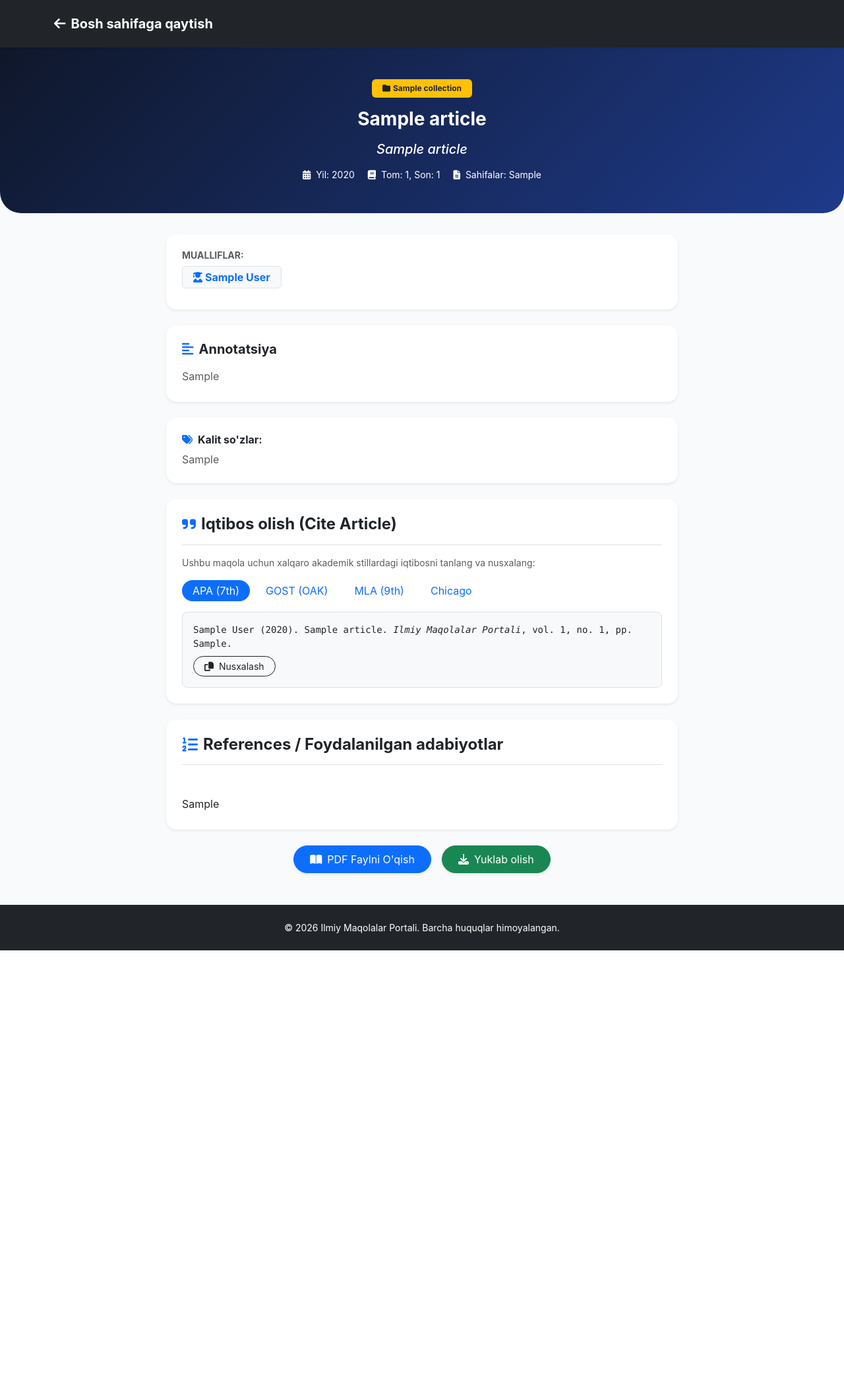
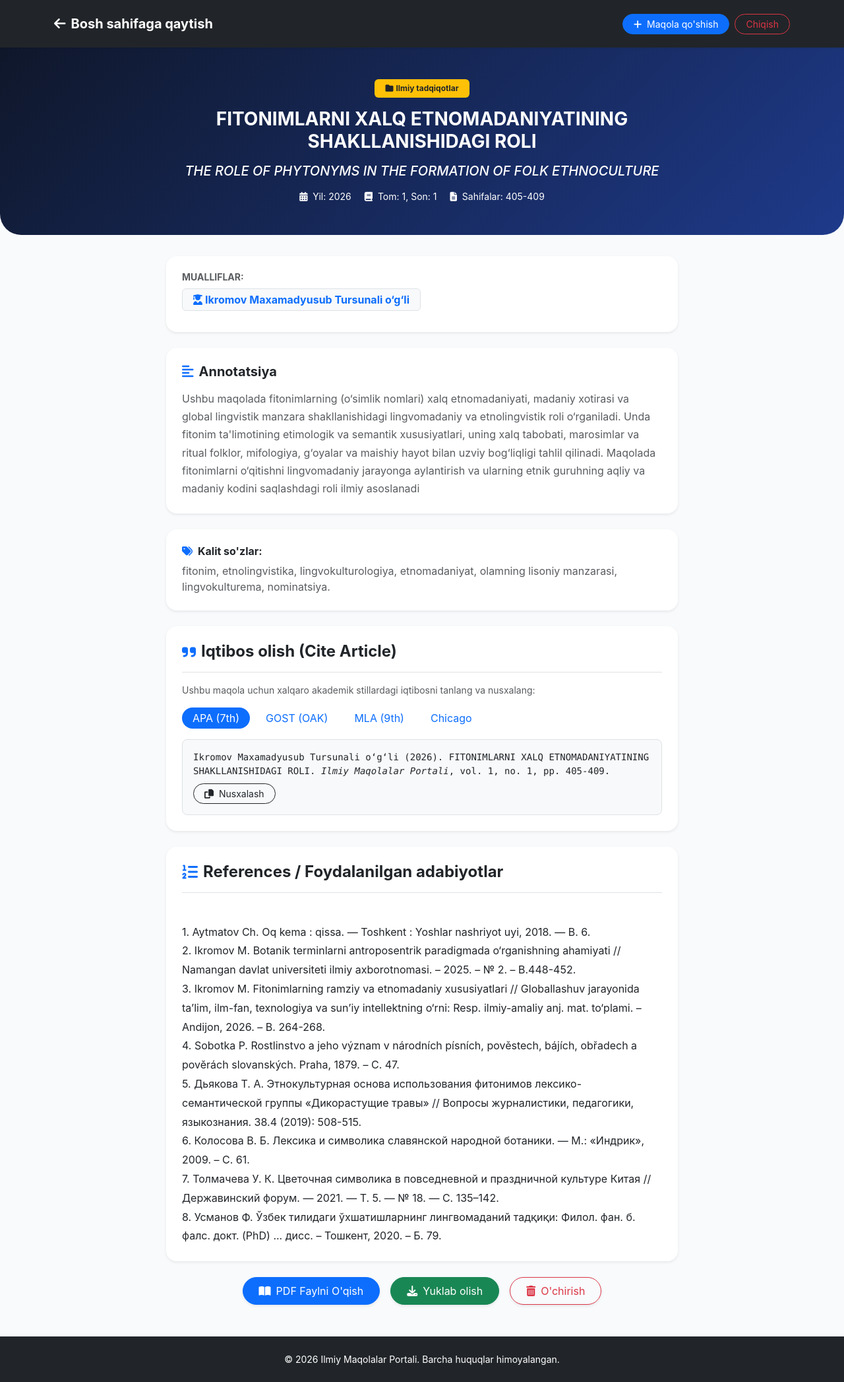
Before and after one commit to Muhammadyusuf95/scientific-article, a Flask app: page /article/1 in a window 1280 px wide. Shown: the whole page at 66% size. Before the commit the page ends 1440 px from the top, so only its background shows below. Run offline with Flask 3, Linux system fonts and the light colour scheme; tables that the repository leaves empty hold one stand-in row (values such as "Sample post"); some libraries are stand-ins or nearby versions.

Commit message:
Update article.html

```diff
--- a/templates/article.html
+++ b/templates/article.html
@@ -3,20 +3,23 @@
 <head>
     <meta charset="UTF-8">
     <meta name="viewport" content="width=device-width, initial-scale=1.0">
-    <title>{{ article.title_uz }} - Ilmiy Portali</title>
+    <title>FITONIMLARNI XALQ ETNOMADANIYATINING SHAKLLANISHIDAGI ROLI - Ilmiy Portali</title>
     <link href="https://cdn.jsdelivr.net/npm/bootstrap@5.3.0/dist/css/bootstrap.min.css" rel="stylesheet">
     <link rel="stylesheet" href="https://cdnjs.cloudflare.com/ajax/libs/font-awesome/6.4.0/css/all.min.css">
 
     <!-- Google Scholar uchun Meta Ma'lumotlar -->
-    <meta name="citation_title" content="{{ article.title_uz }}">
-    {% for author in article.authors %}
-    <meta name="citation_author" content="{{ author.full_name }}">
-    {% endfor %}
-    <meta name="citation_publication_date" content="{{ article.year }}">
-    <meta name="citation_pdf_url" content="{{ article.pdf_filename }}">
-    {% if article.references %}
-    <meta name="citation_references" content="{{ article.references }}">
-    {% endif %}
+    <meta name="citation_title" content="FITONIMLARNI XALQ ETNOMADANIYATINING SHAKLLANISHIDAGI ROLI">
+    <meta name="citation_author" content="Ikromov Maxamadyusub Tursunali o‘g‘li">
+    <meta name="citation_publication_date" content="2026">
+    <meta name="citation_pdf_url" content="https://storage.googleapis.com/scientific-article-22107.firebasestorage.app/articles/1793968553_QDU.pdf">
+    <meta name="citation_references" content="1. Aytmatov Ch. Oq kema : qissa. — Toshkent : Yoshlar nashriyot uyi, 2018. — B. 6.
+2. Ikromov M. Botanik terminlarni antroposentrik paradigmada o‘rganishning ahamiyati // Namangan davlat universiteti ilmiy axborotnomasi. – 2025. – № 2. – B.448-452.
+3. Ikromov M. Fitonimlarning ramziy va etnomadaniy xususiyatlari // Globallashuv jarayonida ta’lim, ilm-fan, texnologiya va sun’iy intellektning o‘rni: Resp. ilmiy-amaliy anj. mat. to‘plami. – Andijon, 2026. – B. 264-268.
+4. Sobotka P. Rostlinstvo a jeho význam v národních písních, pověstech, bájích, obřadech a povĕrách slovanských. Praha, 1879. – C. 47.
+5. Дьякова Т. А. Этнокультурная основа использования фитонимов... // Вопросы журналистики, педагогики, языкознания. 38.4 (2019): 508-515.
+6. Колосова В. Б. Лексика и символика славянской народной ботаники. — М.: «Индрик», 2009. – С. 61.
+7. Толмачева У. К. Цветочная символика в повседневной и праздничной культуре Китая // Державинский форум. — 2021. — Т. 5. — № 18. — С. 135–142.
+8. Усманов Ф. Ўзбек тилидаги ўхшатишларнинг лингвомаданий тадқиқи: Филол. фан. б. фалс. докт. (PhD) ... дисс. – Тошкент, 2020. – Б. 79.">
 
     <style>
         body { background-color: #f8fafc; font-family: 'Inter', system-ui, sans-serif; color: #334155; }
@@ -29,10 +32,8 @@
         <div class="container">
             <a class="navbar-brand fw-bold" href="/"><i class="fas fa-arrow-left me-2"></i>Bosh sahifaga qaytish</a>
             <div class="ms-auto d-flex gap-2">
-                {% if session.get('is_admin') %}
-                    <a href="{{ url_for('add_article') }}" class="btn btn-primary btn-sm rounded-pill px-3"><i class="fas fa-plus me-1"></i> Maqola qo'shish</a>
-                    <a href="{{ url_for('admin_logout') }}" class="btn btn-outline-danger btn-sm rounded-pill px-3">Chiqish</a>
-                {% endif %}
+                <a href="/admin/add" class="btn btn-primary btn-sm rounded-pill px-3"><i class="fas fa-plus me-1"></i> Maqola qo'shish</a>
+                <a href="/admin/logout" class="btn btn-outline-danger btn-sm rounded-pill px-3">Chiqish</a>
             </div>
         </div>
     </nav>
@@ -40,21 +41,15 @@
     <!-- Maqola Sarlavhasi va Asosiy Ma'lumotlar -->
     <div class="article-hero text-center">
         <div class="container" style="max-width: 800px;">
-            {% if article.collection %}
-            <a href="/collection/{{ article.collection.id }}" class="badge bg-warning text-dark text-decoration-none mb-3 px-3 py-2">
-                <i class="fas fa-folder me-1"></i>{{ article.collection.name }}
+            <a href="/collection/1" class="badge bg-warning text-dark text-decoration-none mb-3 px-3 py-2">
+                <i class="fas fa-folder me-1"></i>Ilmiy tadqiqotlar
             </a>
-            {% endif %}
-            <h1 class="fw-bold mb-3 fs-3">{{ article.title_uz }}</h1>
-            {% if article.title_en %}
-            <h5 class="text-slate-300 fst-italic mb-3">{{ article.title_en }}</h5>
-            {% endif %}
+            <h1 class="fw-bold mb-3 fs-3">FITONIMLARNI XALQ ETNOMADANIYATINING SHAKLLANISHIDAGI ROLI</h1>
+            <h5 class="text-slate-300 fst-italic mb-3">THE ROLE OF PHYTONYMS IN THE FORMATION OF FOLK ETHNOCULTURE</h5>
             <div class="text-slate-300 small">
-                <span class="me-3"><i class="fas fa-calendar-alt me-1"></i> Yil: {{ article.year }}</span>
-                <span class="me-3"><i class="fas fa-book me-1"></i> Tom: {{ article.volume }}, Son: {{ article.issue }}</span>
-                {% if article.pages %}
-                <span><i class="fas fa-file-alt me-1"></i> Sahifalar: {{ article.pages }}</span>
-                {% endif %}
+                <span class="me-3"><i class="fas fa-calendar-alt me-1"></i> Yil: 2026</span>
+                <span class="me-3"><i class="fas fa-book me-1"></i> Tom: 1, Son: 1</span>
+                <span><i class="fas fa-file-alt me-1"></i> Sahifalar: 405-409</span>
             </div>
         </div>
     </div>
@@ -65,29 +60,23 @@
         <div class="card border-0 shadow-sm p-4 rounded-4 mb-4 bg-white">
             <h6 class="text-muted text-uppercase small fw-bold mb-2">Mualliflar:</h6>
             <div class="fw-semibold text-dark">
-                {% for author in article.authors %}
-                    <span class="badge bg-light text-primary border px-3 py-2 me-2 mb-2 fs-6">
-                        <i class="fas fa-user-graduate me-1"></i>{{ author.full_name }}
-                    </span>
-                {% endfor %}
+                <span class="badge bg-light text-primary border px-3 py-2 me-2 mb-2 fs-6">
+                    <i class="fas fa-user-graduate me-1"></i>Ikromov Maxamadyusub Tursunali o‘g‘li
+                </span>
             </div>
         </div>
 
         <!-- Annotatsiya (Abstract) -->
-        {% if article.abstract_uz %}
         <div class="card border-0 shadow-sm p-4 rounded-4 mb-4 bg-white">
             <h5 class="fw-bold text-dark mb-3"><i class="fas fa-align-left text-primary me-2"></i>Annotatsiya</h5>
-            <p class="text-muted mb-0" style="line-height: 1.7;">{{ article.abstract_uz }}</p>
+            <p class="text-muted mb-0" style="line-height: 1.7;">Ushbu maqolada fitonimlarning (o‘simlik nomlari) xalq etnomadaniyati, madaniy xotirasi va global lingvistik manzara shakllanishidagi lingvomadaniy va etnolingvistik roli o‘rganiladi. Unda fitonim ta'limotining etimologik va semantik xususiyatlari, uning xalq tabobati, marosimlar va ritual folklor, mifologiya, g‘oyalar va maishiy hayot bilan uzviy bog‘liqligi tahlil qilinadi. Maqolada fitonimlarni o‘qitishni lingvomadaniy jarayonga aylantirish va ularning etnik guruhning aqliy va madaniy kodini saqlashdagi roli ilmiy asoslanadi</p>
         </div>
-        {% endif %}
 
         <!-- Kalit so'zlar -->
-        {% if article.keywords_uz %}
         <div class="card border-0 shadow-sm p-4 rounded-4 mb-4 bg-white">
             <h6 class="fw-bold text-dark mb-2"><i class="fas fa-tags text-primary me-2"></i>Kalit so'zlar:</h6>
-            <p class="text-muted mb-0">{{ article.keywords_uz }}</p>
+            <p class="text-muted mb-0">fitonim, etnolingvistika, lingvokulturologiya, etnomadaniyat, olamning lisoniy manzarasi, lingvokulturema, nominatsiya.</p>
         </div>
-        {% endif %}
 
         <!-- Iqtibos olish (Citation Generator) bo'limi -->
         <div class="card border-0 shadow-sm p-4 rounded-4 mb-4 bg-white">
@@ -120,7 +109,7 @@
                 <!-- APA Stili -->
                 <div class="tab-pane fade show active" id="apa-content" role="tabpanel">
                     <p class="mb-2 font-monospace small text-dark" id="text-apa">
-                        {% for author in article.authors %}{{ author.full_name }}{% if not loop.last %}, {% endif %}{% endfor %} ({{ article.year }}). {{ article.title_uz }}. <em>Ilmiy Maqolalar Portali</em>, vol. {{ article.volume }}, no. {{ article.issue }}, pp. {{ article.pages or '1-10' }}.
+                        Ikromov Maxamadyusub Tursunali o‘g‘li (2026). FITONIMLARNI XALQ ETNOMADANIYATINING SHAKLLANISHIDAGI ROLI. <em>Ilmiy Maqolalar Portali</em>, vol. 1, no. 1, pp. 405-409.
                     </p>
                     <button onclick="copyCitation('text-apa')" class="btn btn-sm btn-outline-dark rounded-pill px-3">
                         <i class="fas fa-copy me-1"></i> Nusxalash
@@ -130,7 +119,7 @@
                 <!-- GOST Stili -->
                 <div class="tab-pane fade" id="gost-content" role="tabpanel">
                     <p class="mb-2 font-monospace small text-dark" id="text-gost">
-                        {% for author in article.authors %}{{ author.full_name }}{% if not loop.last %}, {% endif %}{% endfor %} {{ article.title_uz }} // Ilmiy Maqolalar Portali. – {{ article.year }}. – T. {{ article.volume }}, № {{ article.issue }}. – B. {{ article.pages or '1-10' }}.
+                        Ikromov Maxamadyusub Tursunali o‘g‘li FITONIMLARNI XALQ ETNOMADANIYATINING SHAKLLANISHIDAGI ROLI // Ilmiy Maqolalar Portali. – 2026. – T. 1, № 1. – B. 405-409.
                     </p>
                     <button onclick="copyCitation('text-gost')" class="btn btn-sm btn-outline-dark rounded-pill px-3">
                         <i class="fas fa-copy me-1"></i> Nusxalash
@@ -140,7 +129,7 @@
                 <!-- MLA Stili -->
                 <div class="tab-pane fade" id="mla-content" role="tabpanel">
                     <p class="mb-2 font-monospace small text-dark" id="text-mla">
-                        {% for author in article.authors %}{{ author.full_name }}{% if not loop.last %}, {% endif %}{% endfor %} "{{ article.title_uz }}." <em>Ilmiy Maqolalar Portali</em>, vol. {{ article.volume }}, no. {{ article.issue }}, {{ article.year }}, pp. {{ article.pages or '1-10' }}.
+                        Ikromov Maxamadyusub Tursunali o‘g‘li "FITONIMLARNI XALQ ETNOMADANIYATINING SHAKLLANISHIDAGI ROLI." <em>Ilmiy Maqolalar Portali</em>, vol. 1, no. 1, 2026, pp. 405-409.
                     </p>
                     <button onclick="copyCitation('text-mla')" class="btn btn-sm btn-outline-dark rounded-pill px-3">
                         <i class="fas fa-copy me-1"></i> Nusxalash
@@ -150,7 +139,7 @@
                 <!-- Chicago Stili -->
                 <div class="tab-pane fade" id="chicago-content" role="tabpanel">
                     <p class="mb-2 font-monospace small text-dark" id="text-chicago">
-                        {% for author in article.authors %}{{ author.full_name }}{% if not loop.last %}, {% endif %}{% endfor %} "{{ article.title_uz }}." <em>Ilmiy Maqolalar Portali</em> {{ article.volume }}, no. {{ article.issue }} ({{ article.year }}): {{ article.pages or '1-10' }}.
+                        Ikromov Maxamadyusub Tursunali o‘g‘li "FITONIMLARNI XALQ ETNOMADANIYATINING SHAKLLANISHIDAGI ROLI." <em>Ilmiy Maqolalar Portali</em> 1, no. 1 (2026): 405-409.
                     </p>
                     <button onclick="copyCitation('text-chicago')" class="btn btn-sm btn-outline-dark rounded-pill px-3">
                         <i class="fas fa-copy me-1"></i> Nusxalash
@@ -161,34 +150,37 @@
         </div>
 
         <!-- Bibliografik manbalar (References) - Google Scholar Standartiga mos -->
-        {% if article.references %}
         <div class="card border-0 shadow-sm p-4 rounded-4 mb-4 bg-white">
             <div class="d-flex align-items-center mb-3 border-bottom pb-3">
                 <i class="fas fa-list-ol text-primary fs-4 me-2"></i>
                 <h4 class="fw-bold text-dark m-0">References / Foydalanilgan adabiyotlar</h4>
             </div>
             <div class="text-dark references-content" style="white-space: pre-line; line-height: 1.8; font-size: 1rem; color: #1e293b;">
-                {{ article.references }}
+1. Aytmatov Ch. Oq kema : qissa. — Toshkent : Yoshlar nashriyot uyi, 2018. — B. 6.
+2. Ikromov M. Botanik terminlarni antroposentrik paradigmada o‘rganishning ahamiyati // Namangan davlat universiteti ilmiy axborotnomasi. – 2025. – № 2. – B.448-452.
+3. Ikromov M. Fitonimlarning ramziy va etnomadaniy xususiyatlari // Globallashuv jarayonida ta’lim, ilm-fan, texnologiya va sun’iy intellektning o‘rni: Resp. ilmiy-amaliy anj. mat. to‘plami. – Andijon, 2026. – B. 264-268.
+4. Sobotka P. Rostlinstvo a jeho význam v národních písních, pověstech, bájích, obřadech a povĕrách slovanských. Praha, 1879. – C. 47.
+5. Дьякова Т. А. Этнокультурная основа использования фитонимов лексико- семантической группы «Дикорастущие травы» // Вопросы журналистики, педагогики, языкознания. 38.4 (2019): 508-515.
+6. Колосова В. Б. Лексика и символика славянской народной ботаники. — М.: «Индрик», 2009. – С. 61.
+7. Толмачева У. К. Цветочная символика в повседневной и праздничной культуре Китая // Державинский форум. — 2021. — Т. 5. — № 18. — С. 135–142.
+8. Усманов Ф. Ўзбек тилидаги ўхшатишларнинг лингвомаданий тадқиқи: Филол. фан. б. фалс. докт. (PhD) ... дисс. – Тошкент, 2020. – Б. 79.
             </div>
         </div>
-        {% endif %}
 
         <!-- Tugmalar: O'qish va Yuklab olish -->
         <div class="d-flex gap-3 justify-content-center mt-4">
-            <a href="{{ article.pdf_filename }}" class="btn btn-primary px-4 py-2 rounded-pill shadow-sm" target="_blank">
+            <a href="https://storage.googleapis.com/scientific-article-22107.firebasestorage.app/articles/1793968553_QDU.pdf" class="btn btn-primary px-4 py-2 rounded-pill shadow-sm" target="_blank">
                 <i class="fas fa-book-open me-2"></i>PDF Faylni O'qish
             </a>
-            <a href="/download/{{ article.id }}" class="btn btn-success px-4 py-2 rounded-pill shadow-sm" target="_blank">
+            <a href="/download/3" class="btn btn-success px-4 py-2 rounded-pill shadow-sm" target="_blank">
                 <i class="fas fa-download me-2"></i>Yuklab olish
             </a>
 
-            {% if session.get('is_admin') %}
-            <form action="/article/delete/{{ article.id }}" method="POST" class="d-inline" onsubmit="return confirm('Haqiqatan ham ushbu maqolani oʻchirmoqchimisiz?');">
+            <form action="/article/delete/3" method="POST" class="d-inline" onsubmit="return confirm('Haqiqatan ham ushbu maqolani oʻchirmoqchimisiz?');">
                 <button type="submit" class="btn btn-outline-danger px-4 py-2 rounded-pill shadow-sm">
                     <i class="fas fa-trash-alt me-2"></i>O'chirish
                 </button>
             </form>
-            {% endif %}
         </div>
     </div>
 
```
